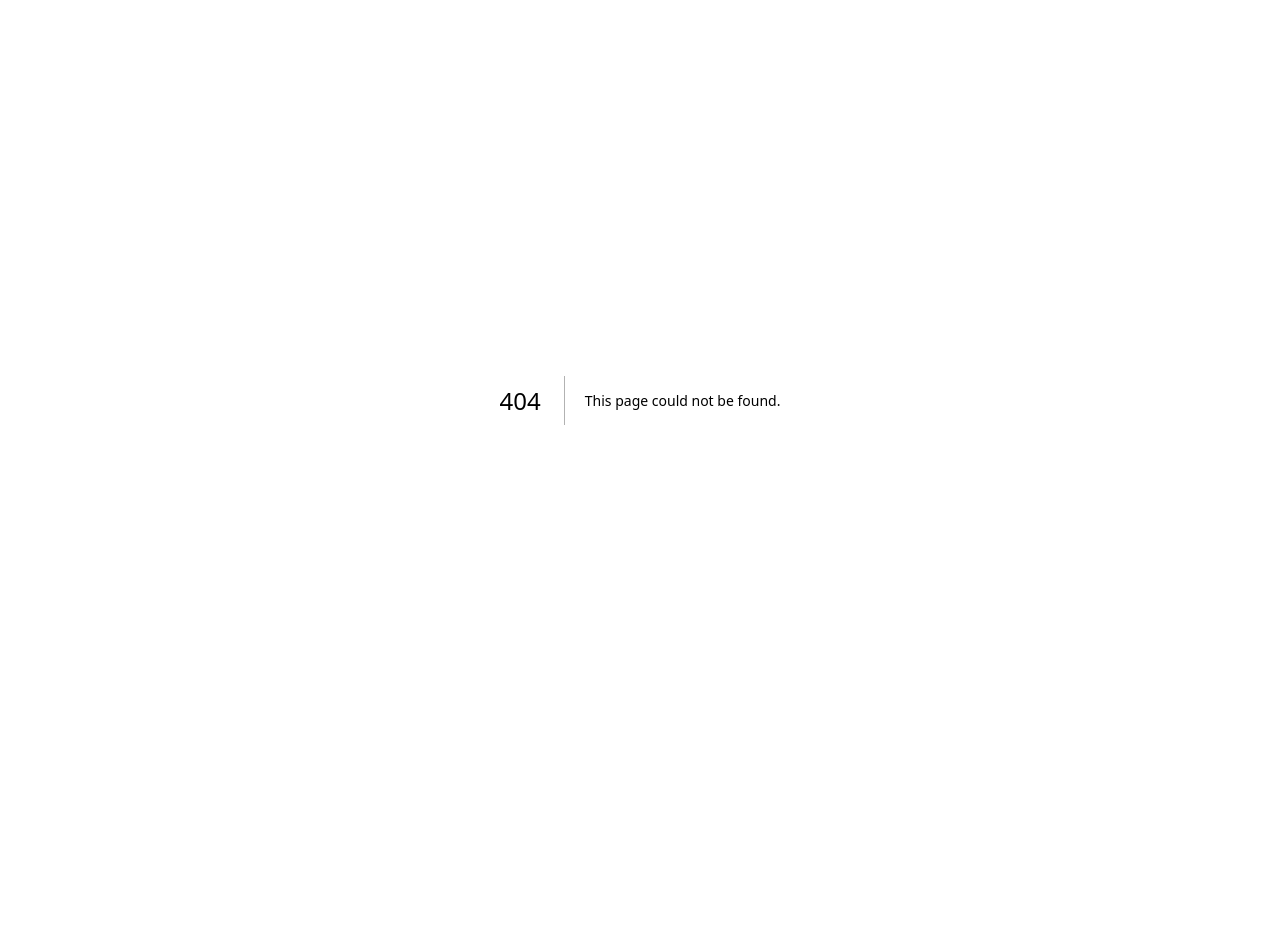
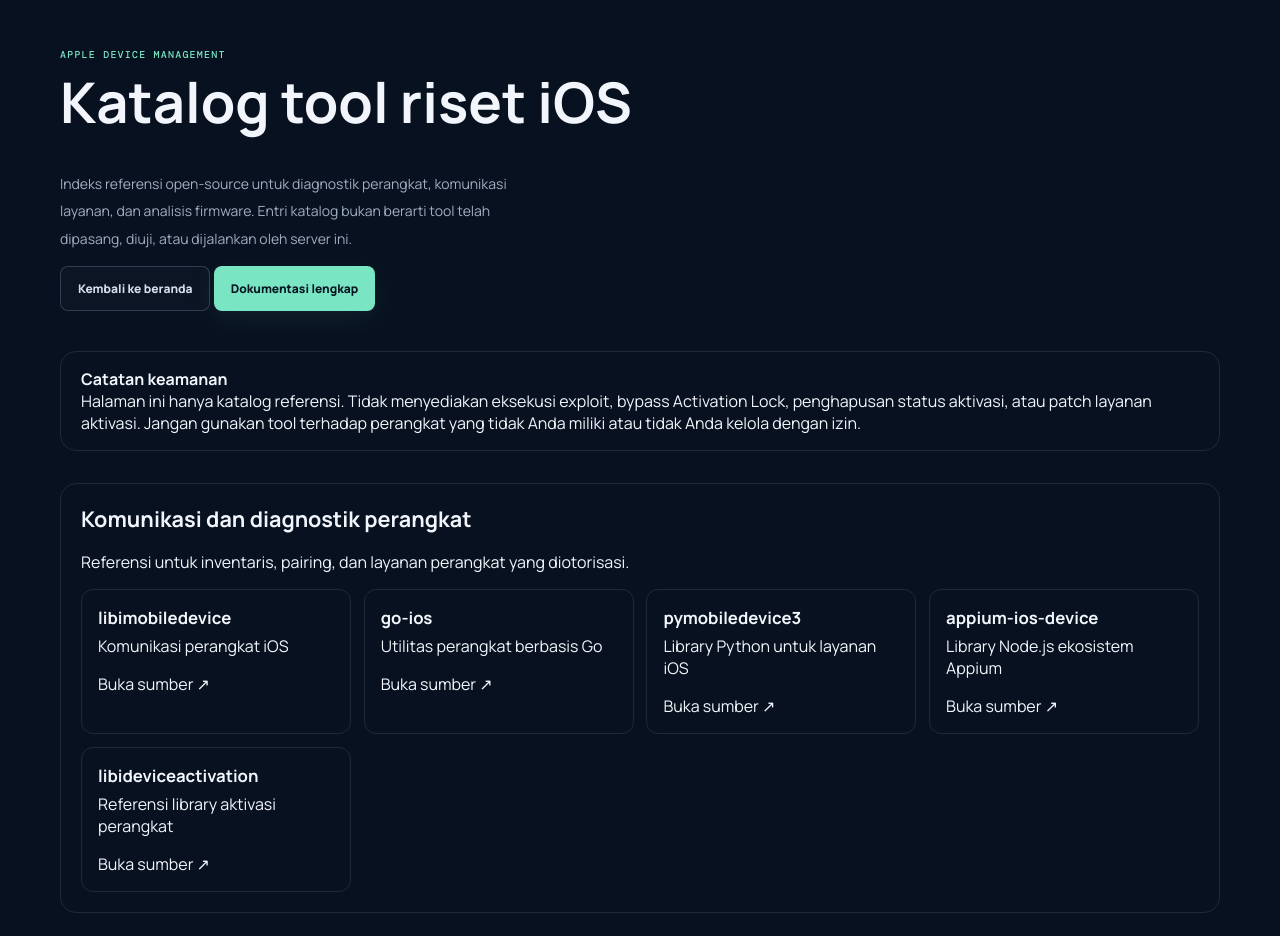
Before and after one commit to Strong-Bee/mdm_server, a Next.js app in the folder web/: page /tools in a window 1280 px wide. Before the commit this address had no page. Shown: the top 936 px of the page. Before the commit the page ends 800 px from the top, so only its background shows below. Built offline with nearby package versions, Linux system fonts and the light colour scheme.

Commit message:
feat(web): add iOS research tools catalog page

```diff
--- /dev/null
+++ b/web/app/tools/page.tsx
@@ -0,0 +1,104 @@
+const groups = [
+  {
+    title: "Komunikasi dan diagnostik perangkat",
+    description: "Referensi untuk inventaris, pairing, dan layanan perangkat yang diotorisasi.",
+    tools: [
+      ["libimobiledevice", "Komunikasi perangkat iOS", "https://github.com/libimobiledevice/libimobiledevice"],
+      ["go-ios", "Utilitas perangkat berbasis Go", "https://github.com/danielpaulus/go-ios"],
+      ["pymobiledevice3", "Library Python untuk layanan iOS", "https://github.com/doronz88/pymobiledevice3"],
+      ["appium-ios-device", "Library Node.js ekosistem Appium", "https://github.com/appium/appium-ios-device"],
+      ["libideviceactivation", "Referensi library aktivasi perangkat", "https://github.com/libimobiledevice/libideviceactivation"],
+    ],
+  },
+  {
+    title: "Analisis firmware",
+    description: "Referensi untuk pemeriksaan firmware offline; bukan layanan pemrosesan firmware jarak jauh.",
+    tools: [
+      ["img4tool", "Kontainer firmware IMG4", "https://github.com/tihmstar/img4tool"],
+      ["iBoot64Patcher", "Riset bootloader tingkat rendah", "https://github.com/tihmstar/iBoot64Patcher"],
+      ["ramdiskutil", "Referensi utilitas ramdisk", "https://github.com/verygenericname/ramdiskutil"],
+      ["iExtractor", "Sumber upstream perlu diverifikasi", "https://github.com"],
+    ],
+  },
+  {
+    title: "Riset bootrom dan pre-boot",
+    description: "Hanya katalog referensi riset. Tool ini tidak dijalankan dari dashboard atau backend MDM.",
+    tools: [
+      ["gaster", "Riset bootrom/checkm8", "https://github.com/0x7ff/gaster"],
+      ["ipwndfu", "Referensi historis checkm8", "https://github.com/axi0mX/ipwndfu"],
+      ["checkra1n", "Riset jailbreak", "https://checkra.in/"],
+      ["PongoOS", "Lingkungan pre-boot riset", "https://github.com/checkra1n/PongoOS"],
+      ["palera1n", "Riset jailbreak perangkat tertentu", "https://github.com/palera1n/palera1n"],
+      ["jbinit", "Referensi boot/ramdisk", "https://github.com/verygenericname/jbinit"],
+    ],
+  },
+  {
+    title: "Referensi yang belum diverifikasi",
+    description: "Nama dan URL kanonis belum diverifikasi. Tidak dipasang atau dieksekusi oleh aplikasi ini.",
+    tools: [
+      ["Lockra1n", "Provenance/URL perlu verifikasi", ""],
+      ["LIBRE-HACKTIVATOR", "Provenance/URL perlu verifikasi", ""],
+      ["iOS-Hacktivation-Toolkit", "Provenance/URL perlu verifikasi", ""],
+      ["Onii_Ramdisk", "Provenance/URL perlu verifikasi", ""],
+    ],
+  },
+];
+
+export default function ToolsPage() {
+  return (
+    <main className="shell" style={{ paddingTop: "3rem", paddingBottom: "5rem" }}>
+      <header style={{ maxWidth: "850px", marginBottom: "2.5rem" }}>
+        <p className="eyebrow">APPLE DEVICE MANAGEMENT</p>
+        <h1 style={{ fontSize: "clamp(2rem, 5vw, 3.5rem)", lineHeight: 1.08 }}>
+          Katalog tool riset iOS
+        </h1>
+        <p className="hero-description">
+          Indeks referensi open-source untuk diagnostik perangkat, komunikasi layanan,
+          dan analisis firmware. Entri katalog bukan berarti tool telah dipasang,
+          diuji, atau dijalankan oleh server ini.
+        </p>
+        <p>
+          <a className="button button-secondary" href="/">Kembali ke beranda</a>{" "}
+          <a className="button button-primary" href="https://github.com/Strong-Bee/mdm_server/blob/main/docs/IOS-RESEARCH-TOOLS.md" target="_blank" rel="noreferrer">
+            Dokumentasi lengkap
+          </a>
+        </p>
+      </header>
+
+      <div style={{ border: "1px solid var(--line, #263247)", borderRadius: "1rem", padding: "1rem 1.25rem", marginBottom: "2rem" }}>
+        <strong>Catatan keamanan</strong>
+        <p style={{ marginBottom: 0 }}>
+          Halaman ini hanya katalog referensi. Tidak menyediakan eksekusi exploit,
+          bypass Activation Lock, penghapusan status aktivasi, atau patch layanan aktivasi.
+          Jangan gunakan tool terhadap perangkat yang tidak Anda miliki atau tidak Anda kelola dengan izin.
+        </p>
+      </div>
+
+      <div style={{ display: "grid", gap: "1.5rem" }}>
+        {groups.map((group) => (
+          <section key={group.title} style={{ border: "1px solid var(--line, #263247)", borderRadius: "1rem", padding: "1.25rem" }}>
+            <h2 style={{ fontSize: "1.35rem", marginTop: 0 }}>{group.title}</h2>
+            <p>{group.description}</p>
+            <div style={{ display: "grid", gridTemplateColumns: "repeat(auto-fit, minmax(min(100%, 250px), 1fr))", gap: "0.8rem" }}>
+              {group.tools.map(([name, description, url]) => (
+                <article key={name} style={{ border: "1px solid var(--line, #263247)", borderRadius: "0.75rem", padding: "1rem" }}>
+                  <h3 style={{ marginTop: 0, marginBottom: "0.4rem", fontSize: "1.05rem" }}>{name}</h3>
+                  <p style={{ marginTop: 0 }}>{description}</p>
+                  {url ? (
+                    <a href={url} target="_blank" rel="noreferrer">Buka sumber ↗</a>
+                  ) : (
+                    <span>URL belum diverifikasi</span>
+                  )}
+                </article>
+              ))}
+            </div>
+          </section>
+        ))}
+      </div>
+
+      <p style={{ marginTop: "2rem", opacity: 0.8 }}>
+        Status: katalog dokumentasi. Belum ada executable tool yang diinstal oleh halaman ini.
+      </p>
+    </main>
+  );
+}
```
